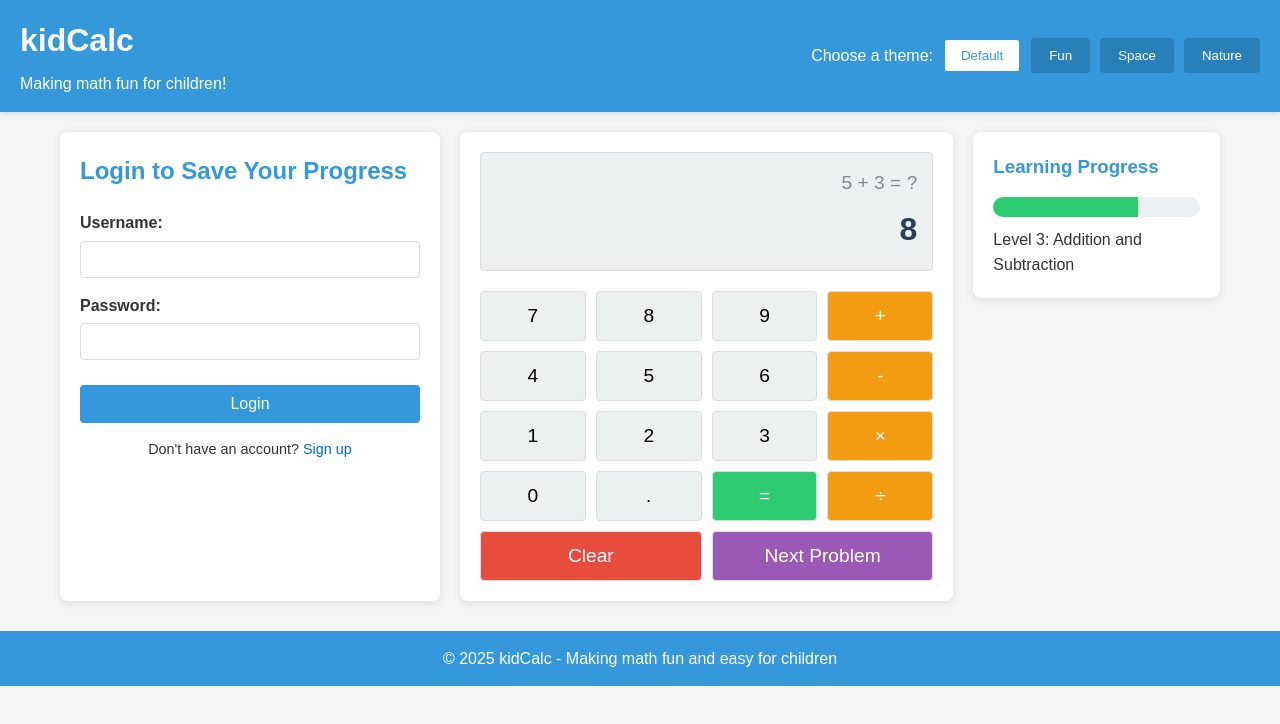
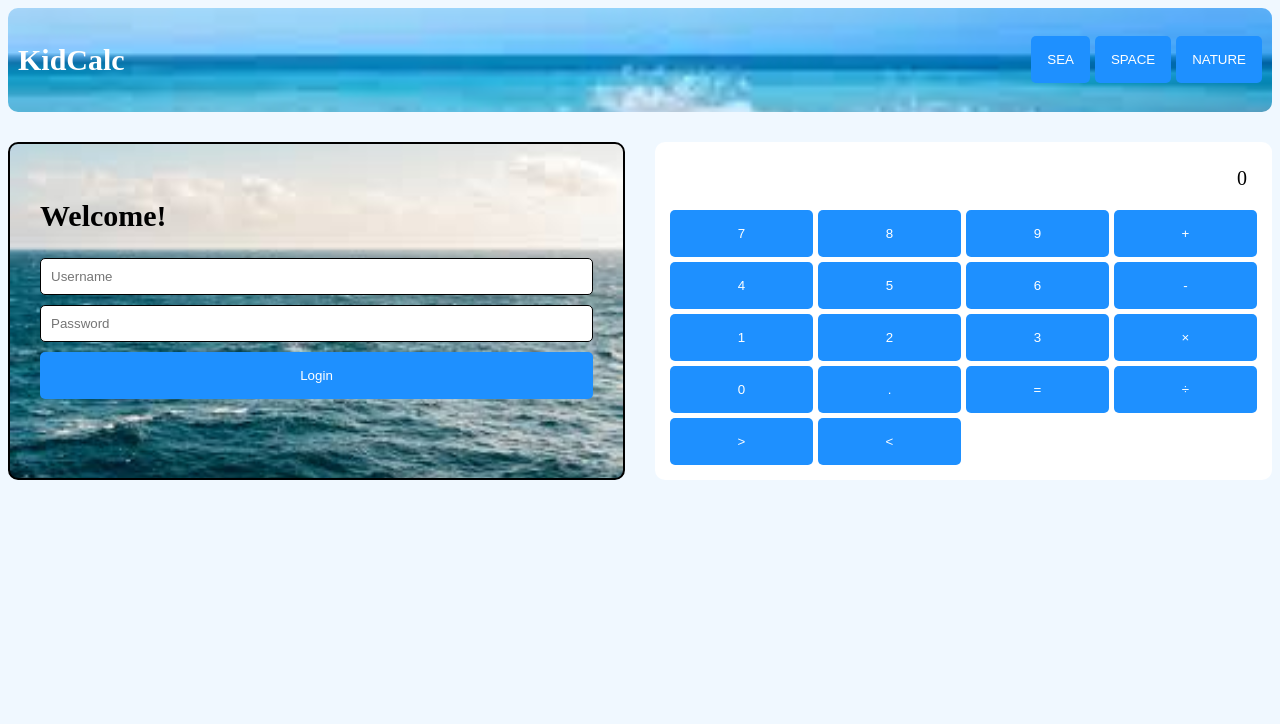
Before and after one commit to Yassin-Ali-potato/DECI_LVL_3_Web_dev, a plain HTML site: page index.html in a window 1280 px wide. Drawn offline with Linux system fonts and the light colour scheme.

Commit message:
Update index.html

```diff
--- a/index.html
+++ b/index.html
@@ -1,130 +1,56 @@
 <!DOCTYPE html>
 <html lang="en">
 <head>
-    <meta charset="UTF-8" />
-    <meta name="viewport" content="width=device-width, initial-scale=1.0" />
-    <title>kidCalc - Fun Calculator for Kids</title>
-    <link rel="stylesheet" href="theme-fun.css" />
-    <link rel="stylesheet" href="theme-nature.css" />
-    <link rel="stylesheet" href="theme-space.css" />
-    <link rel="stylesheet" href="Default.css" />
+    <meta charset="UTF-8">
+    <meta name="viewport" content="width=device-width, initial-scale=1.0">
+    <title>KidCalc - Fun Calculator</title>
+    <link rel="stylesheet" href="style(kid-calc).css">
 </head>
-  <body>
-    <!-- Information Bar -->
-    <header class="info-bar">
-      <div class="logo">
-        <h1>kidCalc</h1>
-        <p>Making math fun for children!</p>
+<body class="default-theme">
+    <nav class="header">
+        <h1>KidCalc</h1>
+        <div class="theme-buttons">
+            <button onclick="setTheme('default')">SEA</button>
+            <button onclick="setTheme('space')"> SPACE</button>
+            <button onclick="setTheme('nature')"> NATURE</button>
         </div>
-      <nav class="theme-selector">
-        <p>Choose a theme:</p>
-        <button id="theme-default" class="theme-btn active">Default</button>
-        <button id="theme-fun" class="theme-btn">Fun</button>
-        <button id="theme-space" class="theme-btn">Space</button>
-        <button id="theme-nature" class="theme-btn">Nature</button>
     </nav>
-    </header>
 
-    <main class="container">
-      <!-- Login Form Section -->
-      <section class="login-form">
-        <h2>Login to Save Your Progress</h2>
-        <form>
-          <div class="form-group">
-            <label for="username">Username:</label>
-            <input type="text" id="username" name="username" required />
-          </div>
-          <div class="form-group">
-            <label for="password">Password:</label>
-            <input type="password" id="password" name="password" required />
-          </div>
-          <button type="submit" class="login-btn">Login</button>
-          <p class="signup-link">
-            Don't have an account? <a href="#">Sign up</a>
-          </p>
+    <main class="main-content">
+        <section class="login-box">
+            <h2>Welcome!</h2>
+            <form class="login-form">
+                <input type="text" placeholder="Username">
+                <input type="password" placeholder="Password">
+                <button type="submit">Login</button>
             </form>
         </section>
 
-      <!-- kidCalc Interface -->
-      <section class="calculator-container">
-        <div class="calculator">
-          <div class="calculator-display">
-            <div class="problem-display">5 + 3 = ?</div>
-            <div class="answer-display">8</div>
-          </div>
-          <div class="calculator-keypad">
-            <div class="calculator-row">
-              <button class="calc-btn">7</button>
-              <button class="calc-btn">8</button>
-              <button class="calc-btn">9</button>
-              <button class="calc-btn operator">+</button>
-            </div>
-            <div class="calculator-row">
-              <button class="calc-btn">4</button>
-              <button class="calc-btn">5</button>
-              <button class="calc-btn">6</button>
-              <button class="calc-btn operator">-</button>
-            </div>
-            <div class="calculator-row">
-              <button class="calc-btn">1</button>
-              <button class="calc-btn">2</button>
-              <button class="calc-btn">3</button>
-              <button class="calc-btn operator">×</button>
-            </div>
-            <div class="calculator-row">
-              <button class="calc-btn">0</button>
-              <button class="calc-btn">.</button>
-              <button class="calc-btn equal">=</button>
-              <button class="calc-btn operator">÷</button>
-            </div>
-            <div class="calculator-row">
-              <button class="calc-btn clear">Clear</button>
-              <button class="calc-btn next">Next Problem</button>
-            </div>
-          </div>
-        </div>
-        <div class="calculator-info">
-          <div class="info-card">
-            <h3>Learning Progress</h3>
-            <div class="progress-bar">
-              <div class="progress-fill" style="width: 70%"></div>
-            </div>
-            <p>Level 3: Addition and Subtraction</p>
-          </div>
-          <div class="decoration-image">
-            <!-- Theme-specific decorative image will be added here via CSS -->
-          </div>
+        <section class="calculator">
+            <div class="screen">0</div>
+            <div class="buttons">
+                <button>7</button>
+                <button>8</button>
+                <button>9</button>
+                <button>+</button>
+                <button>4</button>
+                <button>5</button>
+                <button>6</button>
+                <button>-</button>
+                <button>1</button>
+                <button>2</button>
+                <button>3</button>
+                <button>×</button>
+                <button>0</button>
+                <button>.</button>
+                <button>=</button>
+                <button>÷</button>
+                <button>></button>
+                <button><</button>
             </div>
         </section>
     </main>
+    <script src="script.js"></script>
 
-    <footer>
-      <p>&copy; 2025 kidCalc - Making math fun and easy for children</p>
-    </footer>
-
-    <script>
-      // Theme switching functionality
-      const themeButtons = document.querySelectorAll(".theme-btn");
-      const body = document.body;
-
-      themeButtons.forEach((button) => {
-        button.addEventListener("click", () => {
-          // Remove active class from all buttons
-          themeButtons.forEach((btn) => btn.classList.remove("active"));
-
-          // Add active class to clicked button
-          button.classList.add("active");
-
-          // Remove all theme classes from body
-          body.classList.remove("theme-fun", "theme-space", "theme-nature");
-
-          // Add the selected theme class if not default
-          const themeId = button.id;
-          if (themeId !== "theme-default") {
-            body.classList.add(themeId);
-          }
-        });
-      });
-    </script>
 </body>
 </html>
```
Lines whose indentation alone changed are shown as unchanged.
